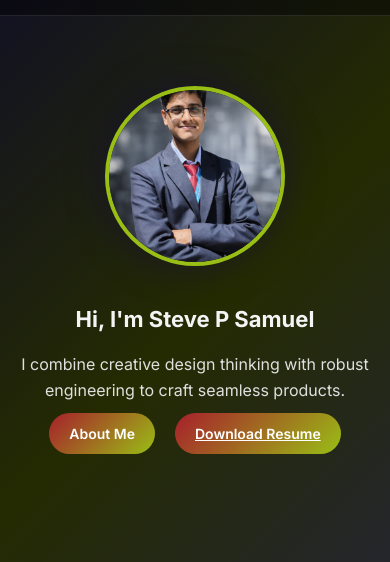
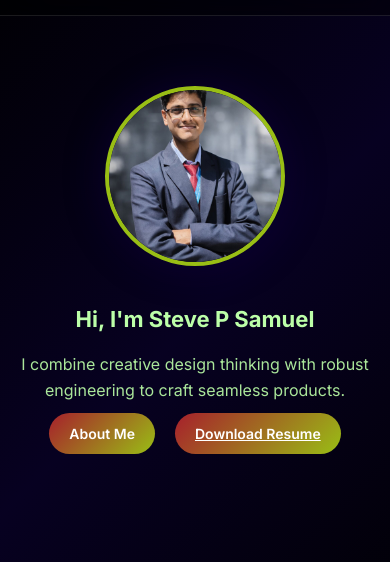
Before and after one commit to Stevesamuel64/stevekjc, a website: page public/index.html in a window 390 px wide. Shown: the part 101-663 px from the top of the page. Drawn offline with Linux system fonts and the light colour scheme.

```diff
--- a/public/style.css
+++ b/public/style.css
@@ -1,10 +1,7 @@
-/* ===============================
-   ROOT VARIABLES
-================================ */
 :root {
-    --bg: #0f0c29;
-    --bg-secondary: #242b01;
-    --bg-dark: #24243e;
+    --bg: #000000;
+    --bg-secondary: #070121;
+    --bg-dark: #000000;
 
     --text: #f4f4f5;
 
@@ -16,9 +13,6 @@
     --border-glass: rgba(255, 255, 255, 0.1);
 }
 
-/* ===============================
-   GLOBAL
-================================ */
 html {
     scroll-behavior: smooth;
 }
@@ -37,9 +31,6 @@
     overflow-x: hidden;
 }
 
-/* ===============================
-   HEADER
-================================ */
 header {
     display: flex;
     justify-content: space-between;
@@ -62,9 +53,6 @@
     -webkit-text-fill-color: transparent;
 }
 
-/* ===============================
-   NAVBAR
-================================ */
 nav {
     display: flex;
     gap: 16px;
@@ -91,9 +79,6 @@
 box-shadow: 0 0 15px rgba(168, 85, 247, 0.4);
 }
 
-/* ===============================
-   HERO
-================================ */
 .hero {
 padding: 100px 6%;
 display: flex;
@@ -106,6 +91,7 @@
 .hero-text {
 flex: 1;
 min-width: 280px;
+color: #bcffa8;
 }
 
 .hero-text h2 {
@@ -121,7 +107,7 @@
 }
 
 .hero-image {
-    flex: 0.5;
+flex:0.5;
 display: flex;
 justify-content: center;
 }
@@ -136,9 +122,6 @@
 box-shadow: 0 0 40px rgba(20, 1, 85, 0.4);
 }
 
-/* ===============================
-   BUTTONS
-================================ */
 .btn-primary {
     background: linear-gradient(135deg, var(--secondary), var(--accent));
     padding: 14px 28px;
```
Lines whose indentation alone changed are shown as unchanged.
